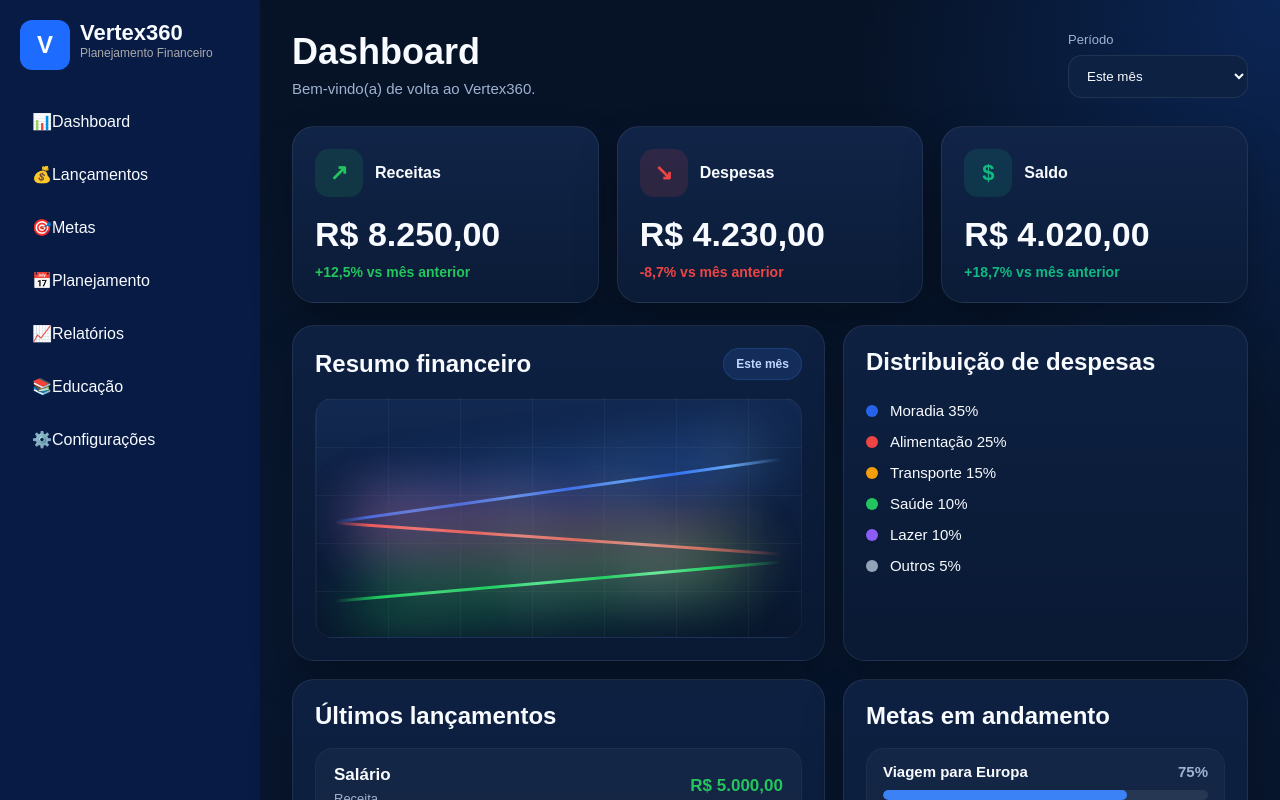
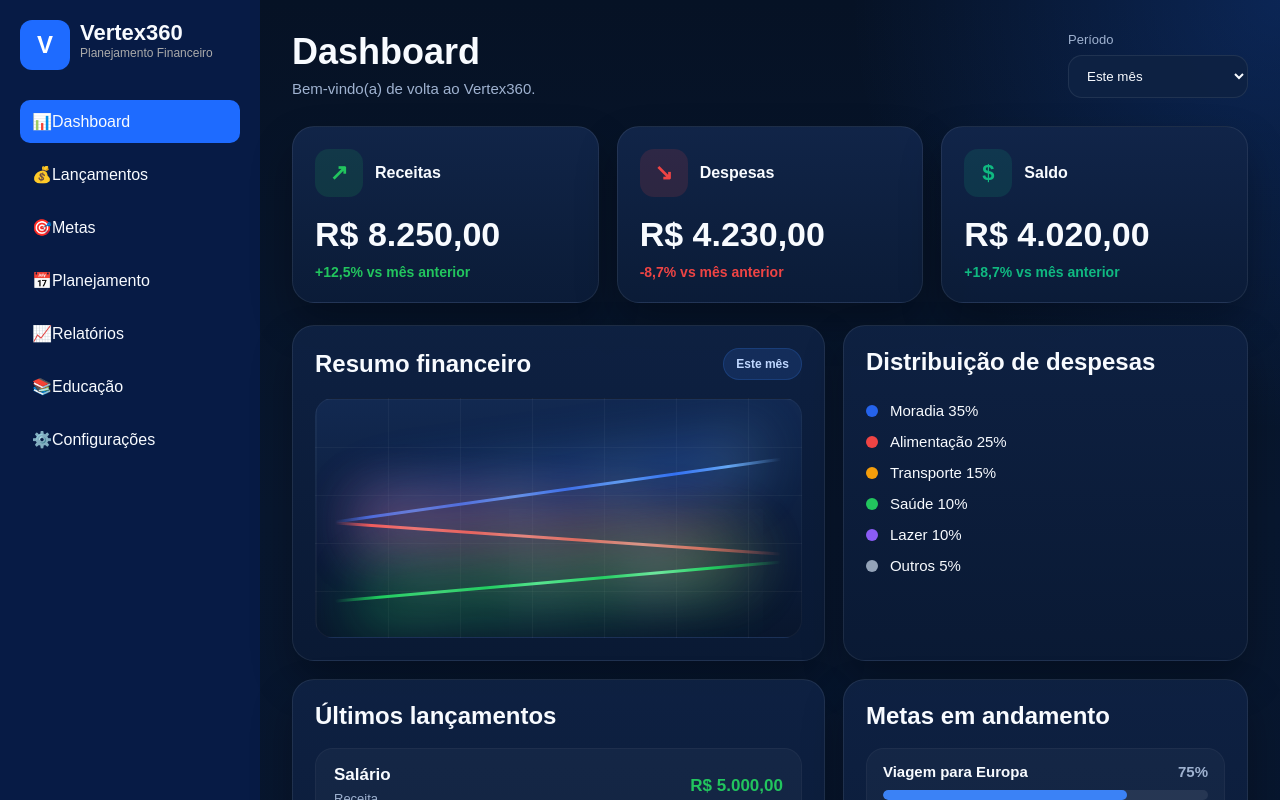
Before and after one commit to paulogomesplanejadorfinanceiro-dot/verte360-app, a React (Vite) app: page / in a window 1280 px wide. Shown: the top 800 px of the page. Built offline with nearby package versions, Linux system fonts and the light colour scheme.

Commit message:
Update App.jsx

```diff
--- a/src/App.jsx
+++ b/src/App.jsx
@@ -1,25 +1,28 @@
+import { useState } from "react";
+import Sidebar from "./components/Sidebar";
 import Dashboard from "./pages/Dashboard";
-import Sidebar from "./components/Sidebar";
+import Lancamentos from "./pages/Lancamentos";
 import "./app.css";
 
 export default function App() {
+  const [page, setPage] = useState("dashboard");
+
+  function renderPage() {
+    switch (page) {
+      case "lancamentos":
+        return <Lancamentos />;
+      default:
+        return <Dashboard />;
+    }
+  }
+
   return (
-    <div style={styles.container}>
-      <Sidebar />
+    <div style={{ display: "flex" }}>
+      <Sidebar setPage={setPage} currentPage={page} />
 
-      <div style={styles.content}>
-        <Dashboard />
+      <div style={{ flex: 1 }}>
+        {renderPage()}
       </div>
     </div>
   );
 }
-
-const styles = {
-  container: {
-    display: "flex",
-  },
-
-  content: {
-    flex: 1,
-  },
-};
```
